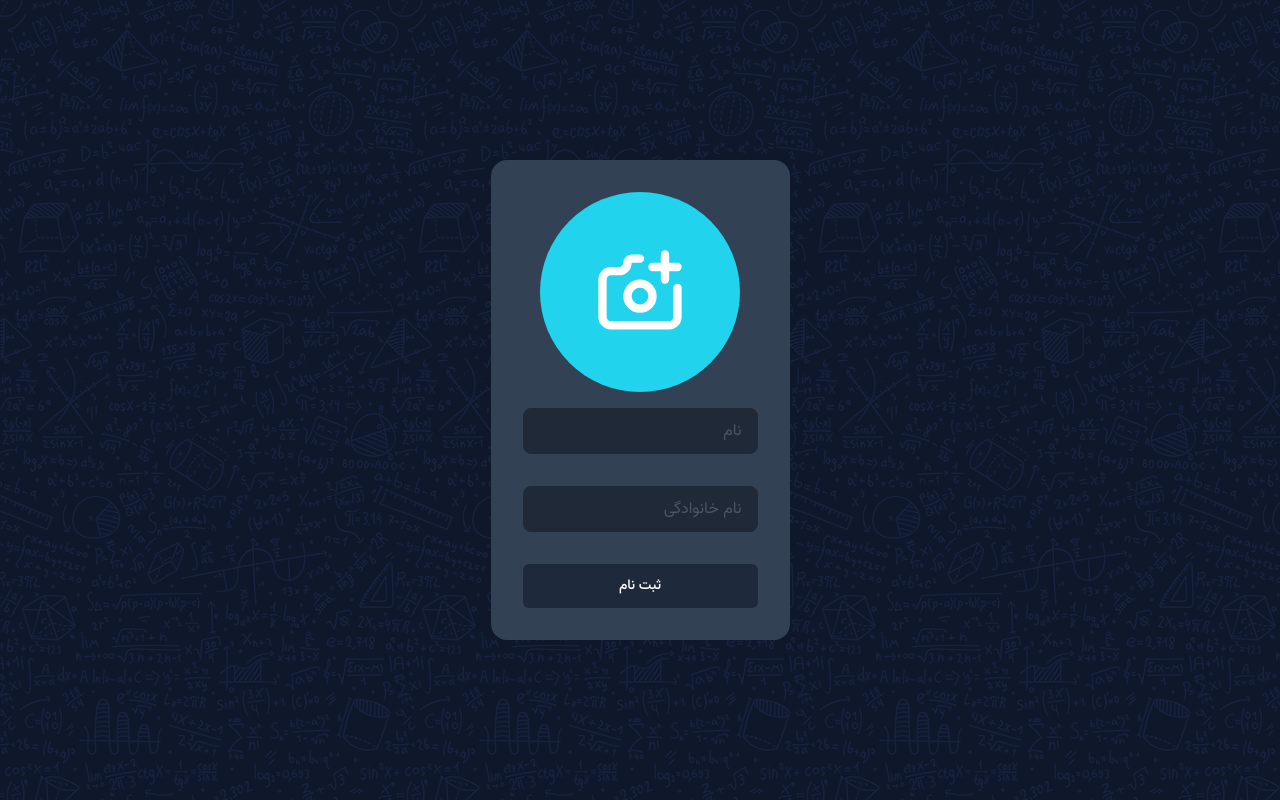
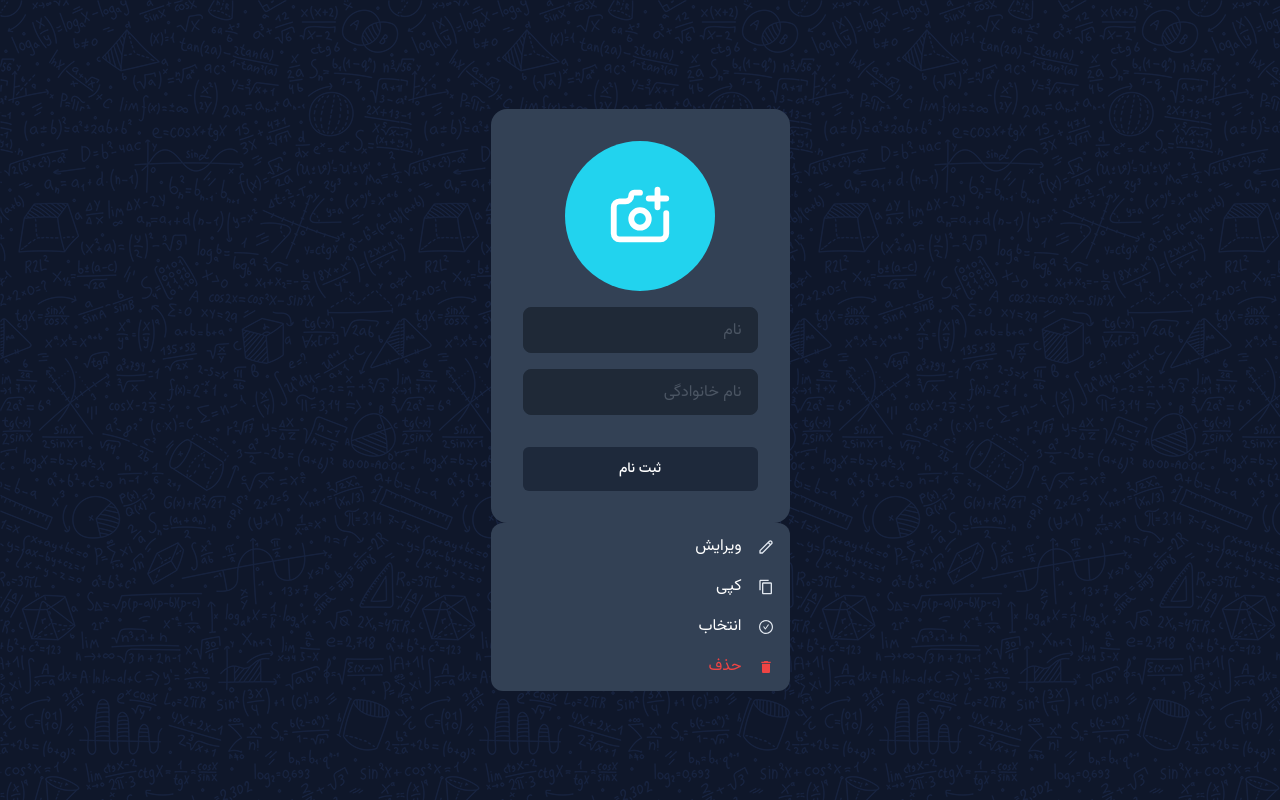
Before and after one commit to Mohaymen-Academy/FE-TEAM2-Messenger, a React (Vite) app: page /auth/register in a window 1280 px wide. Built offline with nearby package versions, Linux system fonts and the light colour scheme.

Commit message:
Add Components : CliclOutsideWrapper & FileUploader & Context & ContextItem | modifying SignIn component & NumberVerification component

```diff
--- a/src/components/auth/NumberVerification.tsx
+++ b/src/components/auth/NumberVerification.tsx
@@ -9,7 +9,7 @@ const NumberVerification = () => {
     const navigate = useNavigate();
   return (
     <div>
-      <div className="w-screen flex flex-col items-center">
+      <div className="w-screen flex flex-col items-center gap-3">
         <Paragraph size="2xl" className="!text-black dark:!text-white">
           پیام رسان آیریس
         </Paragraph>
--- a/src/components/auth/Register.tsx
+++ b/src/components/auth/Register.tsx
@@ -4,22 +4,26 @@ import ProfileImage from '../ui/ProfileImage';
 import FloatingLabelInput from './input/FloatingLabelInput';
 import { Button } from '../ui';
 import { useNavigate } from 'react-router-dom';
+import FileUploader from '../wrappers/FileUploader';
 
 const Register = () => {
     const navigate = useNavigate();
   return (
-    <div className="dark w-full gap-4 flex flex-col bg-primary p-8 rounded-2xl">
+    <div className="dark w-full h-full gap-4 flex flex-col items-center bg-primary p-8 rounded-2xl">
+      <FileUploader accept='image/*'>
 
-        <ProfileImage width={200} />
+      <ProfileImage width={150} />
+      </FileUploader>
 
-
-      <FloatingLabelInput borderWidth={25} label="نام" />
-      <FloatingLabelInput borderWidth={73} label="نام خانوادگی" />
+      <div>
+        <FloatingLabelInput borderWidth={30} label="نام" />
+        <FloatingLabelInput borderWidth={80} label="نام خانوادگی" />
+        </div>
         <Button
           onClick={() => {
             navigate("/chat");
           }}
-        className="!bg-slate-800 hover:!bg-slate-900 !text-white"
+          className="!bg-slate-800 hover:!bg-slate-900 !text-white w-full"
         >
           ثبت نام
         </Button>
--- a/src/components/auth/SignIn.tsx
+++ b/src/components/auth/SignIn.tsx
@@ -1,42 +1,3 @@
-// import { useNavigate } from "react-router-dom";
-// import Button from "../ui/button/Button";
-// import Paragraph from "../ui/paragraph/Paragraph";
-// import messengerLogo from "../../assets/img/ok.svg"
-// import { merge } from "@/utils/merge";
-
-// const Login = () => {
-//   const navigate = useNavigate();
-//   return (
-//     <div className="flex flex-col items-center w-screen h-screen justify-center">
-//       <img className="h-12 w-12" src={messengerLogo} />
-//       <Paragraph className="text-4xl">پیام رسان آیریس</Paragraph>
-//       <form
-//         className={merge(
-//           "dark:text-white flex flex-col gap-4 justify-center items-center  bg-gradient-to-r from-gray-300 backdrop-blur-sm h-[50%] w-11/12 max-w-2xl rounded-2xl  dark:bg-gradient-to-l dark:from-gray-700 dark:backdrop-blur-sm"
-//         )}
-//       >
-//         <Paragraph className="text-lg dark:text-cyan-700">
-//           وارد شدن به حساب کاربری
-//         </Paragraph>
-//         <div className="flex flex-col gap-4">
-//           <input className="rounded-xl p-2 w-96" id="userMail" type="text" />
-//         </div>
-//         <Button
-//           className="w-[60%] dark:bg-gray-500 dark:hover:text-cyan-400 dark:hover:bg-cyan-700"
-//           onClick={() => {
-//             navigate("/chat");
-//           }}
-//           size="lg"
-//         >
-//           ورود
-//         </Button>
-//       </form>
-//     </div>
-//   );
-// };
-
-// export default Login;
-
 import { useNavigate } from "react-router-dom";
 import Button from "../ui/Button";
 import Paragraph from "../ui/Paragraph";
@@ -44,7 +5,7 @@ import Input from "./input/Input";
 import FloatingLabelInput from "./input/FloatingLabelInput";
 import PhoneNumberInput from "./input/PhoneNumberInput";
 import Dropdown from "./input/DropDown";
-import Iris from "../../assets/img/Iris.svg"
+
 
 const countries = [
   {
@@ -60,7 +21,7 @@ const countries = [
 const Login = () => {
   const navigate = useNavigate();
   return (
-    <div className="w-screen flex flex-col items-center">
+    <div className="w-screen flex flex-col items-center gap-3">
       {/* <img className="h-48 p-2 bg-gray-100 dark:bg-gray-800 rounded-full" src={Iris}  /> */}
       <Paragraph size="2xl" className="!text-black dark:!text-white">
         پیام رسان آیریس
--- a/src/components/auth/input/DropDown.tsx
+++ b/src/components/auth/input/DropDown.tsx
@@ -5,6 +5,7 @@ import { useDispatch } from "react-redux";
 import { MdArrowDropDown } from "react-icons/md";
 import CountryFlag from "react-country-flag";
 import { Paragraph, Button } from "@/components/ui";
+import ClickOutsideWrapper from "@/components/wrappers/ClickOutsideWrapper";
 
 const dropDownButtonVariants = cva(
   "inline-flex justify-between px-2  py-2 text-sm font-medium rounded-md  text-slate-700 h-[44px] w-24 dark:bg-gray-800 bg-white"
@@ -33,6 +34,7 @@ const Dropdown = ({ items }) => {
   };
 
   return (
+    <ClickOutsideWrapper onOutsideClick={()=> setIsOpen(false)}>
       <div className="relative inline-block text-left">
         <div>
           <Button
@@ -65,6 +67,7 @@ const Dropdown = ({ items }) => {
           </div>
         )}
       </div>
+    </ClickOutsideWrapper>
   );
 };
 
--- /dev/null
+++ b/src/components/ui/Context.tsx
@@ -0,0 +1,30 @@
+import React from "react";
+import ContextItem from "./ContextItem";
+import { HiOutlinePencil } from "react-icons/hi";
+import { MdDelete, MdOutlineContentCopy } from "react-icons/md";
+import { AiOutlineCheckCircle } from "react-icons/ai";
+import HoverWrapper from "../wrappers/HoverWrapper";
+
+const Context = () => {
+  return (
+    <div className="bg-primary w-full flex flex-col items-center p-1 rounded-xl">
+      <ContextItem text="ویرایش">
+        <HiOutlinePencil className="text-primary" />
+      </ContextItem>
+
+      <ContextItem text="کپی">
+        <MdOutlineContentCopy className="text-primary" />
+      </ContextItem>
+
+      <ContextItem text="انتخاب">
+        <AiOutlineCheckCircle className="text-primary" />
+      </ContextItem>
+
+      <ContextItem color="danger" text="حذف">
+        <MdDelete className="text-red-500" />
+      </ContextItem>
+    </div>
+  );
+};
+
+export default Context;
--- /dev/null
+++ b/src/components/ui/ContextItem.tsx
@@ -0,0 +1,33 @@
+import React from 'react'
+import { Paragraph } from '.'
+import { VariantProps, cva } from 'class-variance-authority';
+import HoverWrapper from '../wrappers/HoverWrapper';
+import { merge } from '@/utils/merge';
+
+const contextItemsVariants = cva("", {
+  variants: {
+    color: {
+      default: "",
+      danger : "!text-red-500",
+    },
+  },
+  defaultVariants: {
+    color: "default"
+  }
+});
+
+interface ContextItemProps extends VariantProps<typeof contextItemsVariants> {
+  children: JSX.Element;
+  text: string;
+}
+
+const ContextItem:React.FC<ContextItemProps> = ({ children ,text, color}) => {
+  return (
+    <HoverWrapper className="flex gap-4 justify-normal px-3 py-2 rounded-xl">
+      {children}
+      <Paragraph size="sm" className={merge(contextItemsVariants({color}))}>{text}</Paragraph>
+    </HoverWrapper>
+  );
+}
+
+export default ContextItem
--- a/src/components/ui/Paragraph.tsx
+++ b/src/components/ui/Paragraph.tsx
@@ -12,6 +12,7 @@ const paragraphVariants = cva("text-slate-900 dark:text-white select-none", {
       xl: "text-xl sm:text-2xl",
       "2xl": "text-2xl sm:text-3xl",
     },
+
   },
   defaultVariants: {
     size: "default",
--- a/src/components/ui/ProfileImage.tsx
+++ b/src/components/ui/ProfileImage.tsx
@@ -8,11 +8,12 @@ interface profileImageProps {
 const ProfileImage: React.FC<profileImageProps> = ({ width }) => {
   return (
     <div
-      className={`mx-auto w-[${width}px] aspect-square rounded-full bg-cyan-400 flex justify-center items-center cursor-pointer group`}
+      className={`mx-auto aspect-square rounded-full bg-cyan-400 flex justify-center items-center cursor-pointer group`}
     >
       <TbCameraPlus
-        className="text-white group-hover:scale-90 transition-all duration-300"
-        size={100}
+        className={`text-white  group-hover:scale-90 transition-all duration-300 `}
+        size={70}
+        style={{width}}
       />
     </div>
   );
--- /dev/null
+++ b/src/components/wrappers/ClickOutsideWrapper.tsx
@@ -0,0 +1,40 @@
+import { useEffect, useRef, MouseEvent, ReactNode } from "react";
+
+interface ClickOutsideWrapperProps {
+  onOutsideClick: () => void;
+  children: ReactNode;
+}
+
+const ClickOutsideWrapper = ({
+  children,
+  onOutsideClick,
+}: ClickOutsideWrapperProps) => {
+  const wrapperRef = useRef<HTMLDivElement>(null);
+
+  useEffect(() => {
+    const handleClickOutside = (event: MouseEvent) => {
+      if (
+        wrapperRef.current &&
+        !wrapperRef.current.contains(event.target as Node)
+      ) {
+        onOutsideClick();
+      }
+    };
+
+    document.addEventListener(
+      "mouseup",
+      handleClickOutside as unknown as EventListener
+    );
+
+    return () => {
+      document.removeEventListener(
+        "mouseup",
+        handleClickOutside as unknown as EventListener
+      );
+    };
+  }, [onOutsideClick]);
+
+  return <div ref={wrapperRef}>{children}</div>;
+};
+
+export default ClickOutsideWrapper;
--- /dev/null
+++ b/src/components/wrappers/FileUploader.tsx
@@ -0,0 +1,51 @@
+import React, { useState } from "react";
+
+interface FileUploaderProps {
+  accept: string; // MIME types accepted, e.g., 'image/*', 'video/*', '.pdf', etc.
+//   label: string; // Label for the upload button
+  width?: number; // Optional width for the component
+
+}
+
+const FileUploader: React.FC<FileUploaderProps> = ({ accept, children, width , }) => {
+  const [selectedFile, setSelectedFile] = useState<File | null>(null);
+   const [selectedImage, setSelectedImage] = useState<string | null>(null);
+
+  const handleFileUploader = (event: React.ChangeEvent<HTMLInputElement>) => {
+    const file = event.target.files?.[0];
+    if (file) {
+     const imageUrl = URL.createObjectURL(file);
+     setSelectedImage(imageUrl);
+    }
+  };
+
+  return (
+    <div>
+      <label htmlFor="fileInput" className="cursor-pointer">
+        {selectedImage ? (
+          <div>
+            <img className="h-[100px] w-[100px] rounded-full" src={selectedImage} alt=""  />
+            {/* {selectedFile.name} */}
+            {/* <button onClick={() => setSelectedFile(null)}>Clear</button> */}
+          </div>
+        ) : (
+          <div
+            className="aspect-square flex justify-center items-center"
+            style={{ width: width || 100 }}
+          >
+            {children}
+          </div>
+        )}
+      </label>
+      <input
+        type="file"
+        id="fileInput"
+        accept={accept}
+        style={{ display: "none" }}
+        onChange={handleFileUploader}
+      />
+    </div>
+  );
+};
+
+export default FileUploader;
--- a/src/pages/auth/Auth.tsx
+++ b/src/pages/auth/Auth.tsx
@@ -4,6 +4,7 @@ import patternLight from "../../assets/img/bgPatternLight.png";
 import patternDark from "../../assets/img/bgPatternDark.png";
 import { StoreStateTypes } from "@/utils/types";
 import { useSelector } from "react-redux";
+import Context from "@/components/ui/Context";
 
 
 const Auth = () => {
@@ -26,12 +27,12 @@ const Auth = () => {
               : "rgba(119, 172, 140, 1), rgba(215, 219, 185, 1)"
           })`,
           backgroundBlendMode: "overlay",
-
         }}
         className={merge("grid place-items-center min-h-screen relative dark")}
       >
         <div className="absolute z-30">
           <Outlet />
+          <Context />
         </div>
       </div>
     </div>
```
Lines whose indentation alone changed are shown as unchanged.
